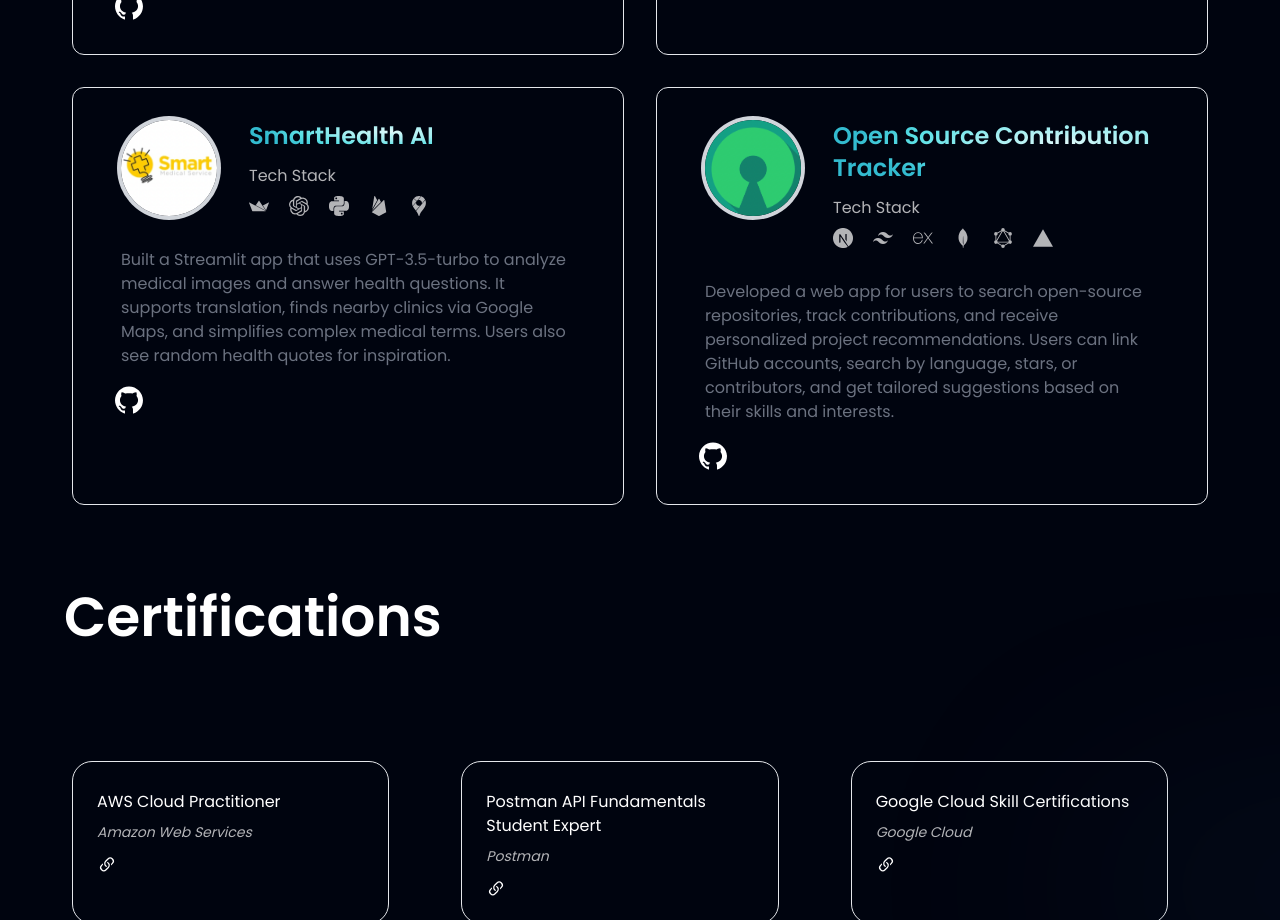
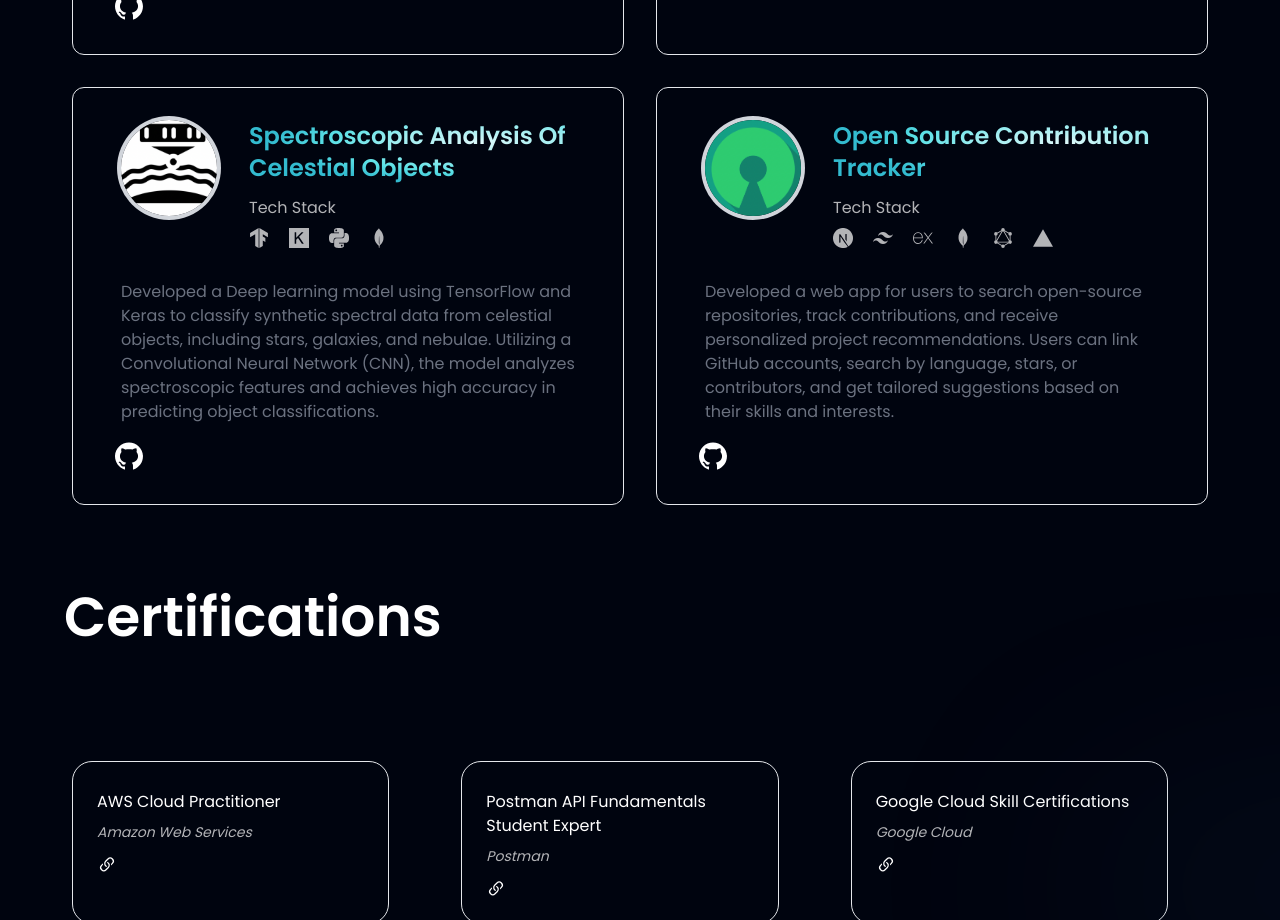
Before and after one commit to aryanyadav-dev/Portfolio, a React (Vite) app: page / in a window 1280 px wide. Shown: the part 4880-5800 px from the top of the page. Built offline with nearby package versions, Linux system fonts and the light colour scheme.

Commit message:
Project update v1

```diff
--- a/src/assets/index.js
+++ b/src/assets/index.js
@@ -15,7 +15,7 @@ import opensource from "./opensource.jpg";
 import vercel from "./vercel.png";
 import blockchain from "./blockchain.png";
 import postal from "./postal.png";
-import smarthealth from "./smarthealth.png";
+import space from "./space.png";
 import llm from "./llm.png";
 import linklace from "./linklace.png";
 import tis from "./tis.jpeg";
@@ -39,7 +39,7 @@ export {
   profilePic,
   blockchain,
   postal,
-  smarthealth,
+  space,
   llm,
   linklace,
   tis,
--- a/src/constants/index.js
+++ b/src/constants/index.js
@@ -5,7 +5,7 @@ import {
   vercel,
   blockchain,
   postal,
-  smarthealth,
+  space,
   llm,
   linklace,
   sih,
@@ -55,6 +55,7 @@ import {
   SiGooglemaps,
   SiGraphql,
   SiPrisma,
+  SiKeras,
 } from "react-icons/si";
 
 import {
@@ -601,21 +602,21 @@ export const projects = [
   },
   {
     id: "project-7",
-    title: "SmartHealth AI",
-    github: "https://github.com/aryanyadav-dev/SmartHealth-AI",
-    image: smarthealth,
+    title: "Spectroscopic Analysis of Celestial Objects",
+    github:"icon: AiFillGithub",
+    image: space,
     content:
-      "Built a Streamlit app that uses GPT-3.5-turbo to analyze medical images and answer health questions. It supports translation, finds nearby clinics via Google Maps, and simplifies complex medical terms. Users also see random health quotes for inspiration.",
+      "Developed a Deep learning model using TensorFlow and Keras to classify synthetic spectral data from celestial objects, including stars, galaxies, and nebulae. Utilizing a Convolutional Neural Network (CNN), the model analyzes spectroscopic features and achieves high accuracy in predicting object classifications.",
     stack: [
       {
         id: "icon-1",
-        icon: SiStreamlit,
-        name: "Streamlit"
+        icon: SiTensorflow,
+        name: "Tensorflow"
       },
       {
         id: "icon-2",
-        icon: SiOpenai,
-        name: "OpenAI"
+        icon: SiKeras,
+        name: "Keras"
       },
       {
         id: "icon-3",
@@ -624,13 +625,8 @@ export const projects = [
       },
       {
         id: "icon-4",
-        icon: SiFirebase,
+        icon: SiMongodb,
         name: "Firebase"
-      },
-      {
-        id: "icon-5",
-        icon: SiGooglemaps,
-        name: "Google Maps"
       },
     ],
   },
```
Also changed, not shown: src/assets/space.png (added).
